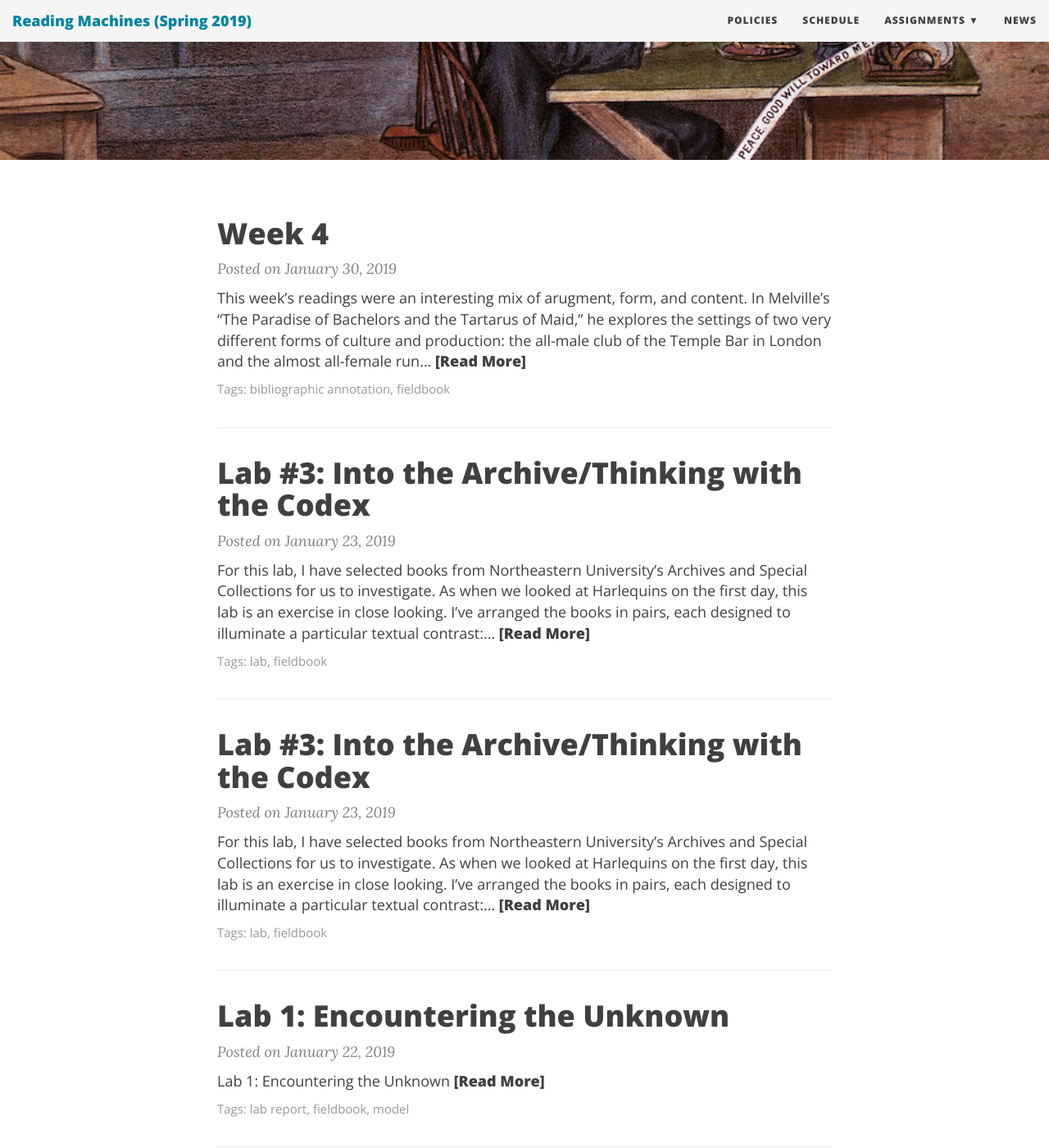
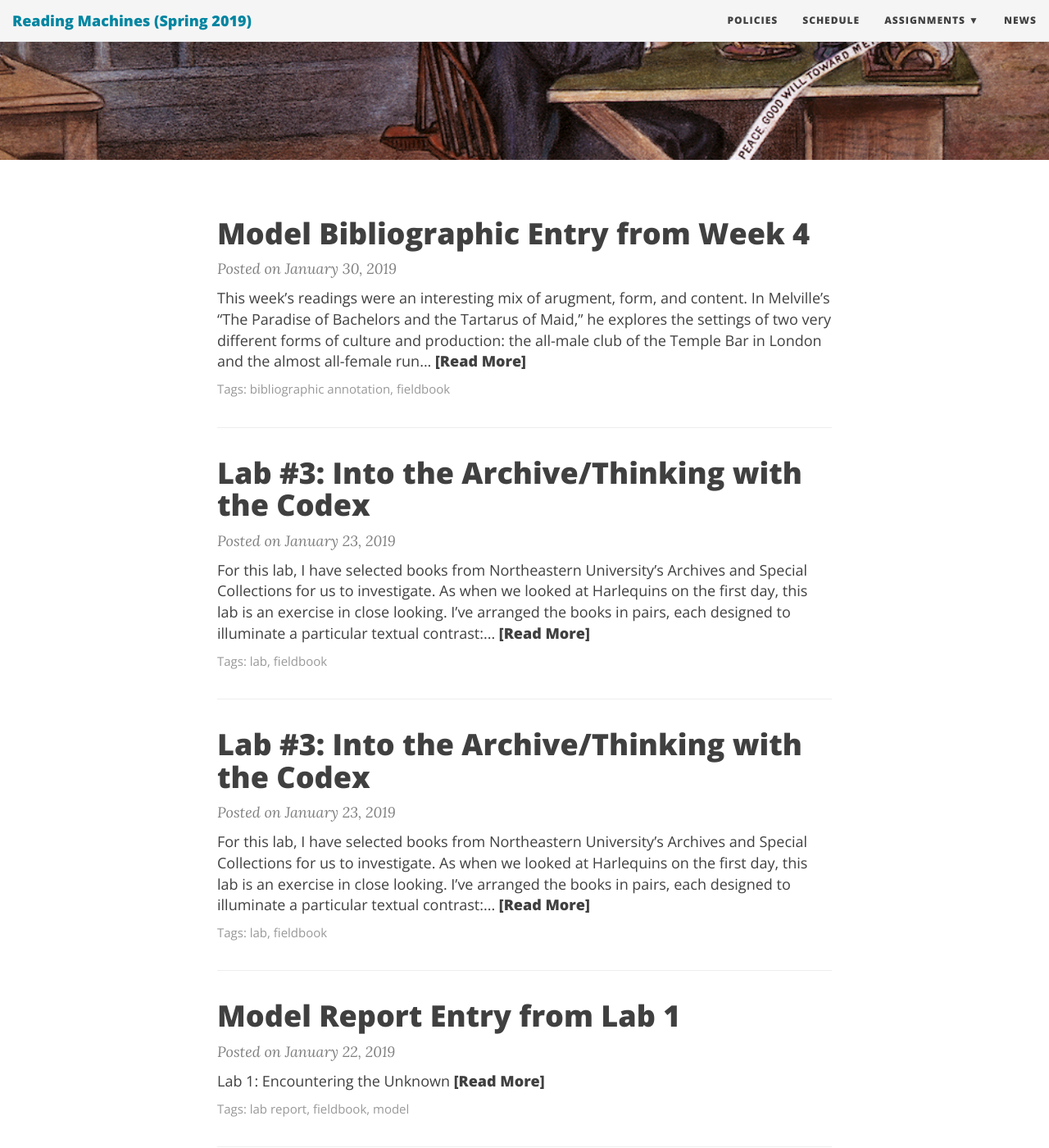
Before and after one commit to rccordell/s19rm, a Jekyll site: the page built from news/index.html, in a window 1280 px wide and 1400 px high, scrolled down 436 px. Shown: the whole window at 82% size. Built offline with Jekyll 4.4.1, drawn with Linux system fonts in a browser that asks for light colours; nearby versions of some CDN libraries; some web fonts are replaced; the list of posts is cut into pages by our own code.

Commit message:
update titles for models

```diff
--- a/_posts/2019-01-22-Labreport-MARKDOWN.md
+++ b/_posts/2019-01-22-Labreport-MARKDOWN.md
@@ -1,6 +1,6 @@
 ---
 layout: page
-title: "Lab 1: Encountering the Unknown "
+title: "Model Report Entry from Lab 1"
 tags: [lab report, fieldbook, model]
 author: Laura Johnson
 permalink: /models/Lab1-markdown/
--- a/_posts/2019-01-30-Bibliographic-WEEK-4.md
+++ b/_posts/2019-01-30-Bibliographic-WEEK-4.md
@@ -1,6 +1,6 @@
 ---
 layout: page
-title: "Week 4"
+title: "Model Bibliographic Entry from Week 4"
 tags: [bibliographic annotation, fieldbook]
 author: Laura Johnson
 permalink: /models/week4-bibliographic/
```
